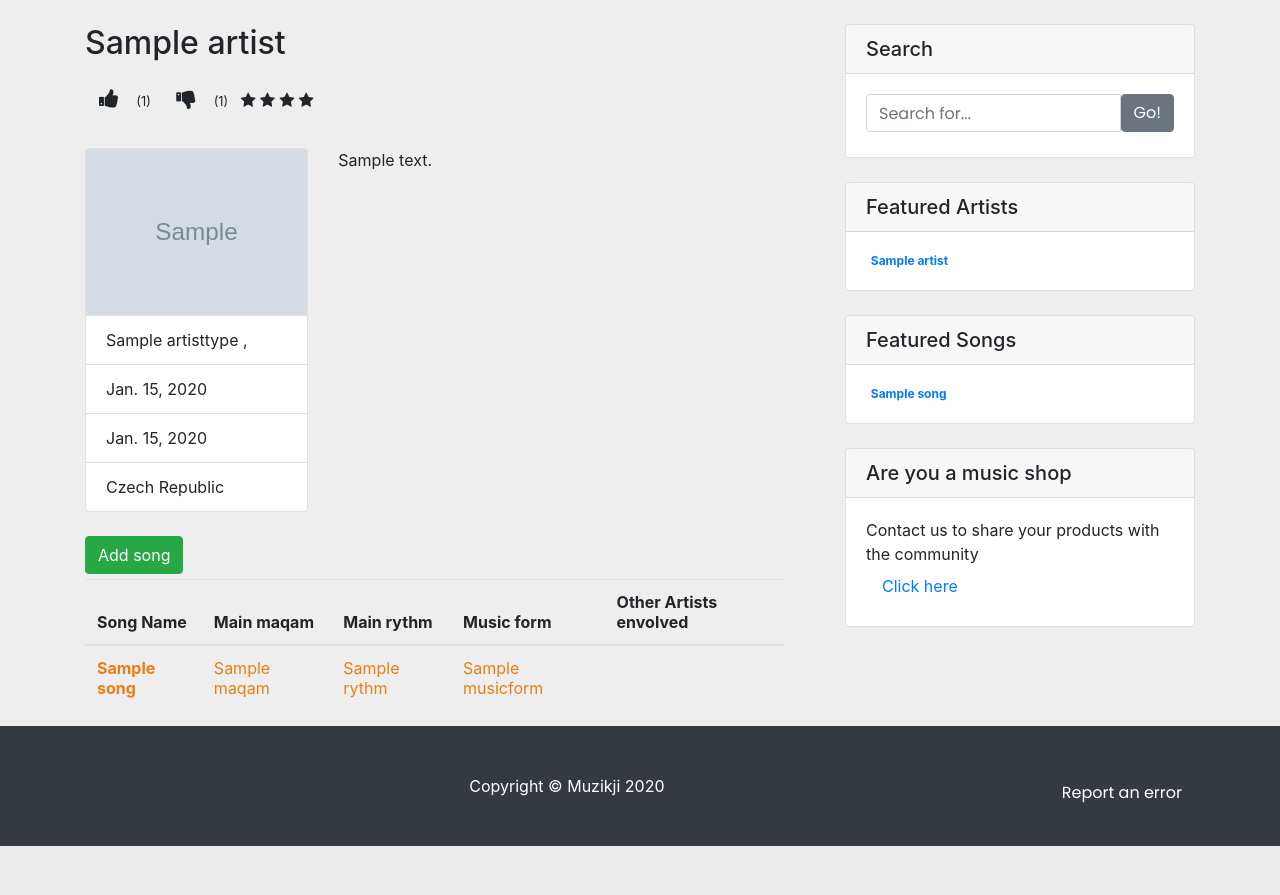
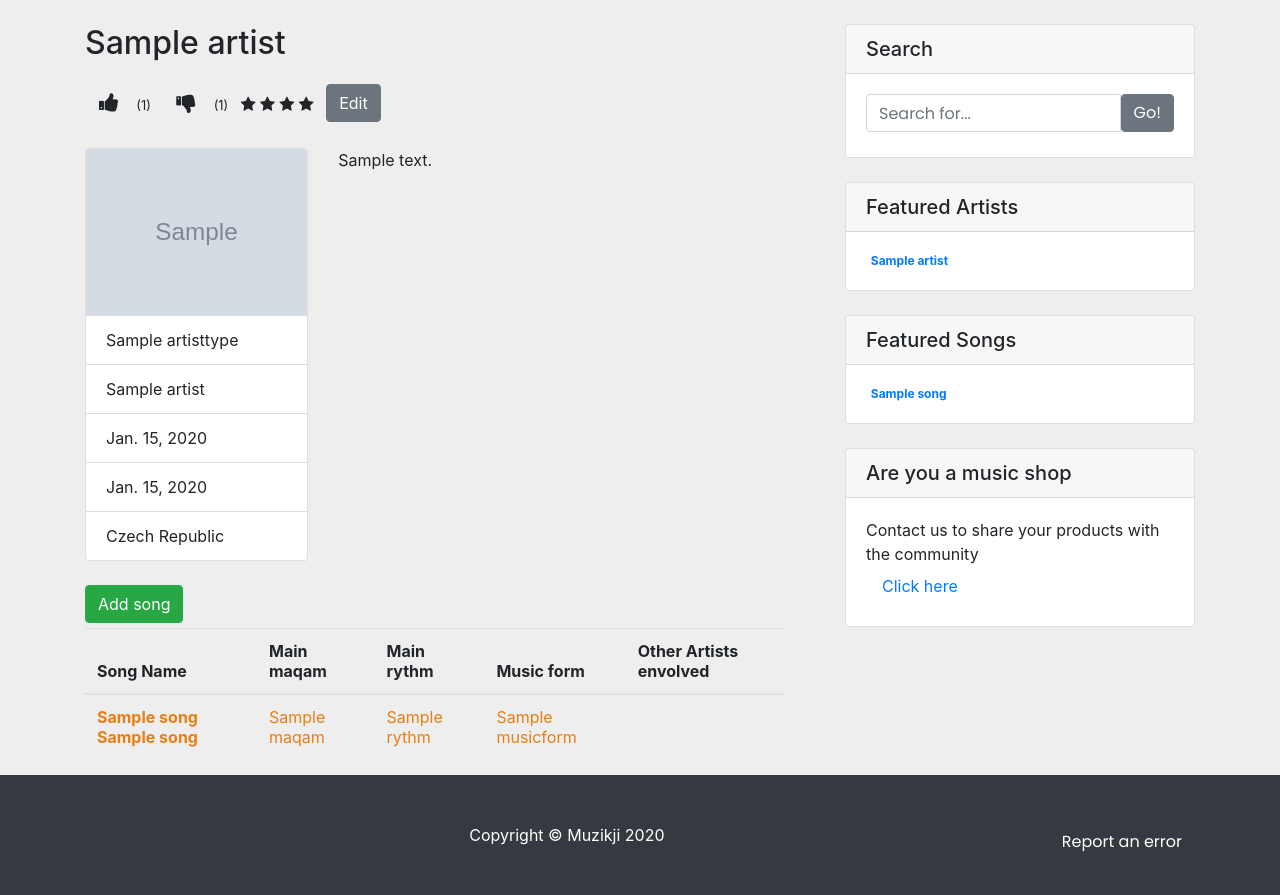
Before and after one commit to Mazen21/musikji, a Django app: page /archive/artist/1/ in a window 1280 px wide. Shown: the part 91-986 px from the top of the page. Before the commit the page ends 937 px from the top, so only its background shows below. Run offline with Django 3.2, Linux system fonts and the light colour scheme; tables that the repository leaves empty hold one stand-in row (values such as "Sample post"); grey boxes marked "Sample" are stand-in pictures; some libraries are stand-ins or nearby versions.

Commit message:
supporting other langyages

```diff
--- a/archive/forms.py
+++ b/archive/forms.py
@@ -24,13 +24,14 @@ class ArtistForm(forms.ModelForm):
         model = Artist
         labels = {
             "name_eng": "Name",
+            "name_orig":"Name in original language",
             "birth": "Date of birth",
             "death": "Date of death",
             "description_eng": "Description",
             "artist_type":"Type",
             "music_genre":"Music genre",
         }
-        fields = ['image','name_eng','artist_type','music_genre','country','birth','death','description_eng']
+        fields = ['image','name_eng','name_orig','artist_type','music_genre','country','birth','death','description_eng']
         widgets = {
         'birth': forms.DateInput(format=('%m/%d/%Y'), attrs={'class':'form-control', 'placeholder':'Select a date', 'type':'date'}),
         'death': forms.DateInput(format=('%m/%d/%Y'), attrs={'class':'form-control', 'placeholder':'Select a date', 'type':'date'}),
@@ -43,13 +44,14 @@ class SongForm(forms.ModelForm):
         model = Song
         labels = {
             "name_eng":"Name",
+            "name_orig":"Name in original language",
             "artists":"Featured Artists",
             "maqam":"Maqam",
             "rythm":"Rythm",
             "music_form":"Music Form",
             "date":"Date",
         }
-        fields = ['name_eng','artists','maqam','rythm','music_form','date']
+        fields = ['name_eng','name_orig','artists','maqam','rythm','music_form','date']
 
 class CommentForm(forms.ModelForm):
 
--- a/archive/models.py
+++ b/archive/models.py
@@ -44,6 +44,7 @@ class Vote(models.Model):
     user = models.ForeignKey(User,on_delete=models.CASCADE, blank=True, null=True)
 
 class MusikjiStamp(models.Model):
+    name_orig = models.CharField(max_length=100,default='',blank=True,null=True)
     created_at = models.DateTimeField(auto_now_add=True)
     updated_at = models.DateTimeField(auto_now=True)
     added_by = models.ForeignKey(User,on_delete=models.SET_NULL, blank=True, null=True)
--- a/archive/templates/archive/artist_detail.html
+++ b/archive/templates/archive/artist_detail.html
@@ -37,8 +37,11 @@
                         {% endif %}
                     </li>
                 {% endif %}
-            </ul>
         </form>
+        <li class="list-inline-item">
+            <a class="btn btn-secondary" href="{% url 'archive:artist_edit' artist.id %}">Edit</a>
+        </li>
+        </ul>
     </div>
     <div class="row">
         <div class="col-md-4">
@@ -47,9 +50,10 @@
                 <ul class="list-group list-group-flush">
                   {% if artist.artist_type %}<li class="list-group-item">
                     {% for art_type in artist.artist_type.all %}
-                        {{ art_type }} ,
+                        {{ art_type }}</br>
                     {% endfor %}
                   </li> {% endif %}
+                  {% if artist.name_orig %}<li class="list-group-item">{{ artist.name_orig }}</li> {% endif %}
                   {% if artist.birth %}<li class="list-group-item">{{ artist.birth }}</li> {% endif %}
                   {% if artist.death %}<li class="list-group-item">{{ artist.death }}</li> {% endif %}
                   {% if artist.country %}<li class="list-group-item">{{ artist.country.name }}</li> {% endif %}
@@ -79,7 +83,7 @@
                         <tbody>
                             {% for song in songs %}
                                 <tr>
-                                    <th scope="row"><a href="{% url 'archive:song_detail' song.id %}">{{ song.name_eng}}</a></th>
+                                    <th scope="row"><a href="{% url 'archive:song_detail' song.id %}">{{ song.name_eng}}  {{ song.name_orig }}</a></th>
                                     {% if song.maqam %}<td><a href="{% url 'archive:maqam_detail' song.maqam.id %}">{{song.maqam.title_eng}}</a></td>
                                     {% else %}<td></td>{% endif %}
                                     {% if song.rythm %}<td><a href="{% url 'archive:rythm_detail' song.rythm.id %}">{{song.rythm.title_eng}}</a></td>
--- a/archive/templates/archive/home_search.html
+++ b/archive/templates/archive/home_search.html
@@ -22,7 +22,7 @@
                 {% for artist in artists_results%}
                     <tr>
                       <td class="image"><a href="{% url 'archive:artist_detail' artist.id %}"><img src={{artist.image.url}} alt=""></a></td>
-                      <td class="product"><a href="{% url 'archive:artist_detail' artist.id %}"><strong>{{artist.name_eng}}</strong><br>{{artist.description|truncatechars:20}}</a></td>
+                      <td class="product"><a href="{% url 'archive:artist_detail' artist.id %}"><strong>{{artist.name_eng}}  {{artist.name_orig}}</strong><br>{{artist.description|truncatechars:20}}</a></td>
                     </tr>
                 {% endfor %}
                 {% for song in songs_results%}
--- a/archive/templates/archive/song_detail.html
+++ b/archive/templates/archive/song_detail.html
@@ -38,7 +38,6 @@
                         {% endif %}
                     </li>
                 {% endif %}
-
         </form>
         <li class="list-inline-item">
             <a class="btn btn-secondary" href="{% url 'archive:song_edit' song.id %}">Edit</a>
@@ -47,12 +46,13 @@
     </div>
         <div class="row musikjilink">
             <div class="col-sm-12">
-                {{ song.audio|safe }}
+                {% if song.audio %}{{ song.audio|safe }}{% endif %}
             </div>
         </div>
     <div class="border-top pt-3">
         <small class="text-muted">
             <ul>
+                {% if song.name_orig %}<li>{{ song.name_orig }}</li> {% endif %}
                 <li> Added to muzikji at {{ song.created_at }}</li>
                 <li> last update {{ song.updated_at }}</li>
                 <li> added by <a href={% url 'profile_detail' song.added_by.id %}>{{ song.added_by.username }}</a></li>
--- a/archive/urls.py
+++ b/archive/urls.py
@@ -26,6 +26,7 @@ urlpatterns = [
     path('artist/add/', views.artist_add, name="artist_add"),
     path('artist/<int:artist_id>/', views.artist_detail, name="artist_detail"),
     path('artist/<str:key_l>/', views.artist_fl, name="artist_fl"),
+    path('artist/edit/<int:artist_id>/', views.artist_edit, name="artist_edit"),
 
     path('song/', views.song_home, name="song_home"),
     path('song/<int:song_id>/', views.song_detail, name="song_detail"),
--- a/archive/views.py
+++ b/archive/views.py
@@ -8,6 +8,7 @@ from django.conf import settings
 from django.contrib import messages
 from django.core.paginator import Paginator
 from backoffice.models import *
+from itertools import chain
 
 def _update_song_active_state(song,state):
     for score in song.score_set.all():
@@ -209,6 +210,21 @@ def artist_home(request):
         'page_obj': page_obj,
     }
     return render(request,'archive/artists.html', context)
+
+@login_required
+def artist_edit(request, artist_id):
+    artist = get_object_or_404(Artist, pk=artist_id)
+    form = ArtistForm(request.POST or None, instance=artist)
+    if request.method == 'POST':
+        if form.is_valid():
+            form.save()
+            return redirect('archive:artist_detail', artist_id=artist.id)
+    context = {
+        'form':form,
+        'page_title':"Edit artist",
+        'page_webtitle':"Edit artist",
+    }
+    return render(request,'archive/artist_edit.html', context)
 
 def artist_detail(request,artist_id):
     artist = get_object_or_404(Artist,pk=artist_id)
@@ -631,8 +647,12 @@ def archive_search(request):
     songs = []
     users = []
     if search_text != '':
-        artists = Artist.objects.filter(name_eng__icontains=search_text)
-        songs = Song.objects.filter(name_eng__icontains=search_text)
+        artists_eng = Artist.objects.filter(name_eng__icontains=search_text)
+        artists_orig = Artist.objects.filter(name_orig__icontains=search_text)
+        artists = list(chain(artists_eng, artists_orig))
+        songs_eng = Song.objects.filter(name_eng__icontains=search_text)
+        songs_orig = Song.objects.filter(name_orig__icontains=search_text)
+        songs = list(chain(songs_eng, songs_orig))
         users = User.objects.filter(username__icontains=search_text)
     context = {
         'page_webtitle':"Search results",
```
Also changed, not shown: archive/templates/archive/artist_edit.html (added, +9 -0 lines), archive/migrations/0009_auto_20200729_1539.py (added), archive/migrations/0010_auto_20200729_1540.py (added).
